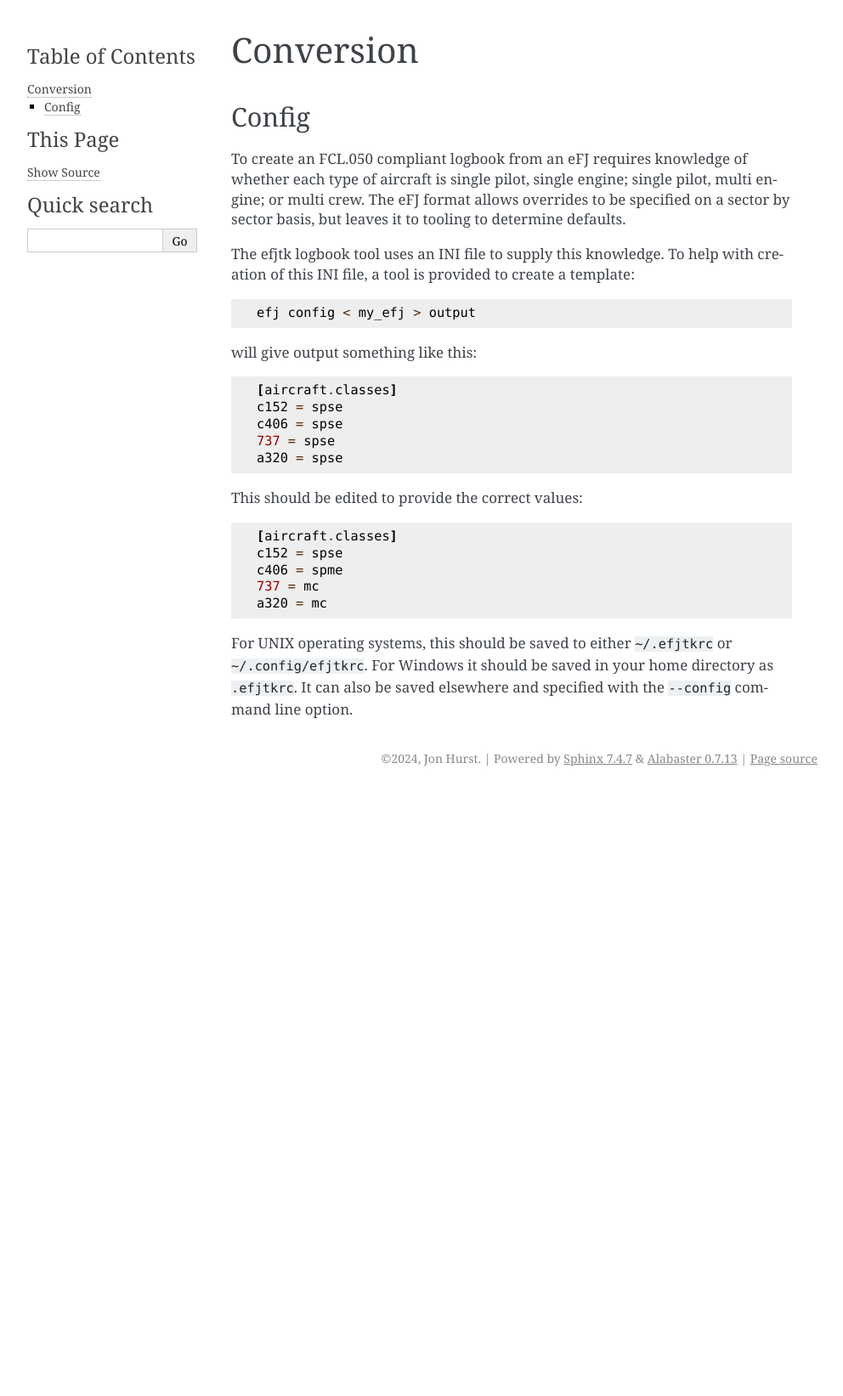
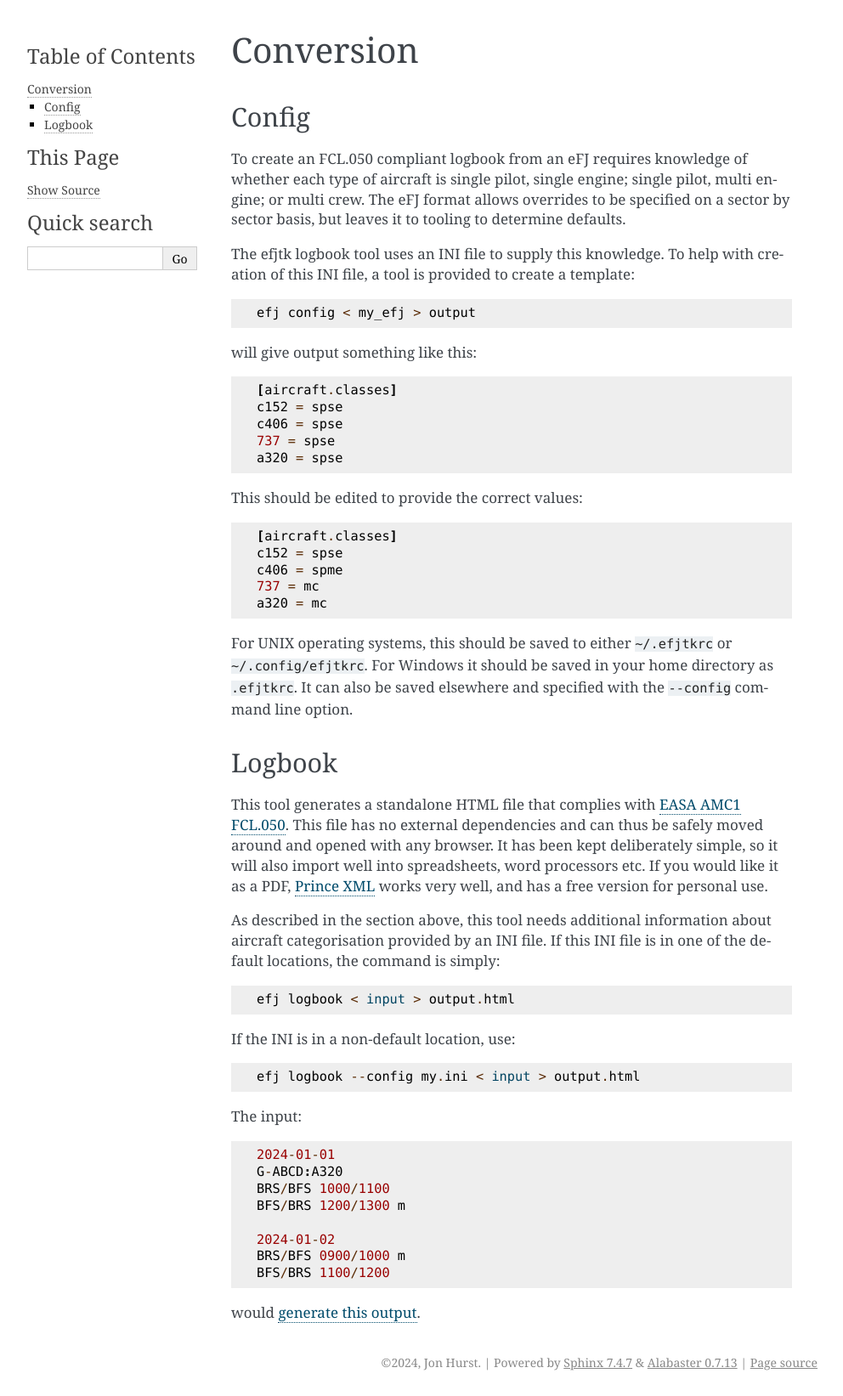
Before and after one commit to JonHurst/efjtk, a Sphinx documentation site: the page built from docs/convert.rst, in a window 1280 px wide. Shown: the whole page at 85% size, without its empty margins (148-1140 px from the left). Built offline with Sphinx 7.4.7, drawn with Linux system fonts in a browser that asks for light colours; before the commit the page ends 932 px from its top, so only the background shows below that.

Commit message:
Added logbook documentation

```diff
--- a/docs/convert.rst
+++ b/docs/convert.rst
@@ -34,3 +34,38 @@ For UNIX operating systems, this should be saved to either ``~/.efjtkrc`` or
 ``~/.config/efjtkrc``. For Windows it should be saved in your home directory as
 ``.efjtkrc``. It can also be saved elsewhere and specified with the
 ``--config`` command line option.
+
+Logbook
+-------
+
+This tool generates a standalone HTML file that complies with `EASA AMC1
+FCL.050
+<https://www.easa.europa.eu/en/document-library/easy-access-rules/online-publications/easy-access-rules-aircrew-regulation-eu-no?page=2&regulatory-subject=Part-FCL#_Toc256000052>`_.
+This file has no external dependencies and can thus be safely moved around and
+opened with any browser. It has been kept deliberately simple, so it will also
+import well into spreadsheets, word processors etc. If you would like it as
+a PDF, `Prince XML <https://www.princexml.com>`_ works very well, and has a
+free version for personal use.
+
+As described in the section above, this tool needs additional information about
+aircraft categorisation provided by an INI file. If this INI file is in one of
+the default locations, the command is simply: ::
+
+  efj logbook < input > output.html
+
+If the INI is in a non-default location, use: ::
+
+  efj logbook --config my.ini < input > output.html
+
+The input: ::
+
+  2024-01-01
+  G-ABCD:A320
+  BRS/BFS 1000/1100
+  BFS/BRS 1200/1300 m
+
+  2024-01-02
+  BRS/BFS 0900/1000 m
+  BFS/BRS 1100/1200
+
+would `generate this output <_static/output.html>`_.
```
Also changed, not shown: docs/_static/output.html (added, +204 -0 lines).
